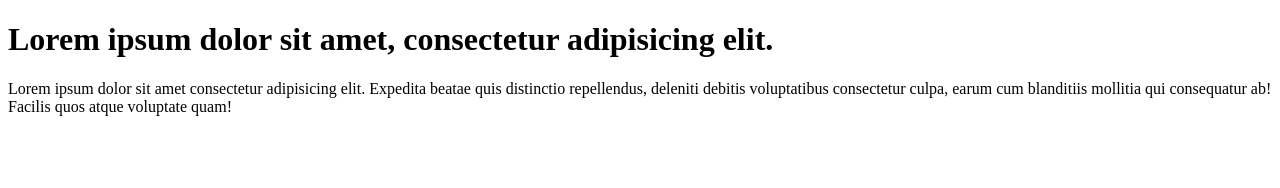
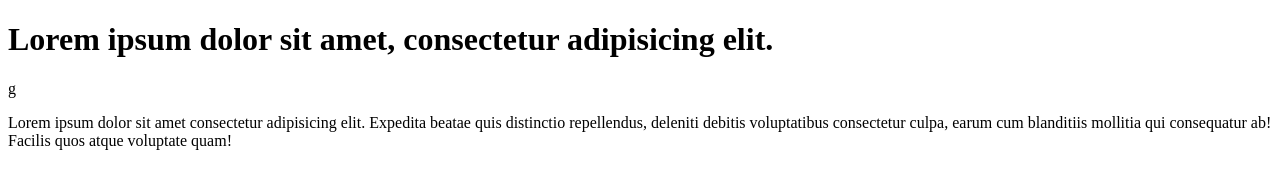
Before and after one commit to Tetiana-js/git.intro, a plain HTML site: page index.html in a window 1280 px wide. Drawn offline with Linux system fonts and the light colour scheme.

```diff
--- a/index.html
+++ b/index.html
@@ -7,6 +7,7 @@
 </head>
 <body>
    <h1>Lorem ipsum dolor sit amet, consectetur adipisicing elit.</h1>
+   <p>g</p>
    <p>Lorem ipsum dolor sit amet consectetur adipisicing elit. Expedita beatae quis distinctio repellendus, deleniti debitis voluptatibus consectetur culpa, earum cum blanditiis mollitia qui consequatur ab! Facilis quos atque voluptate quam!</p>
 </body>
 </html>
```
Also changed, not shown: 1 other file.
